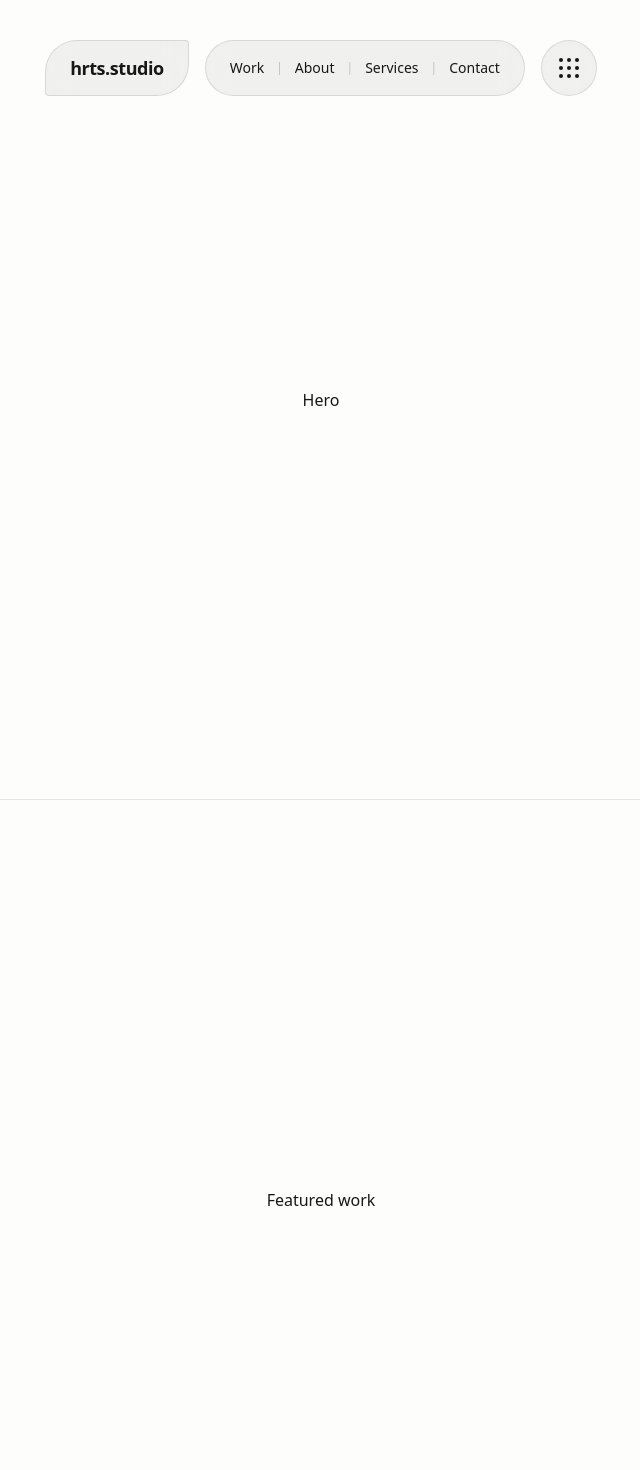
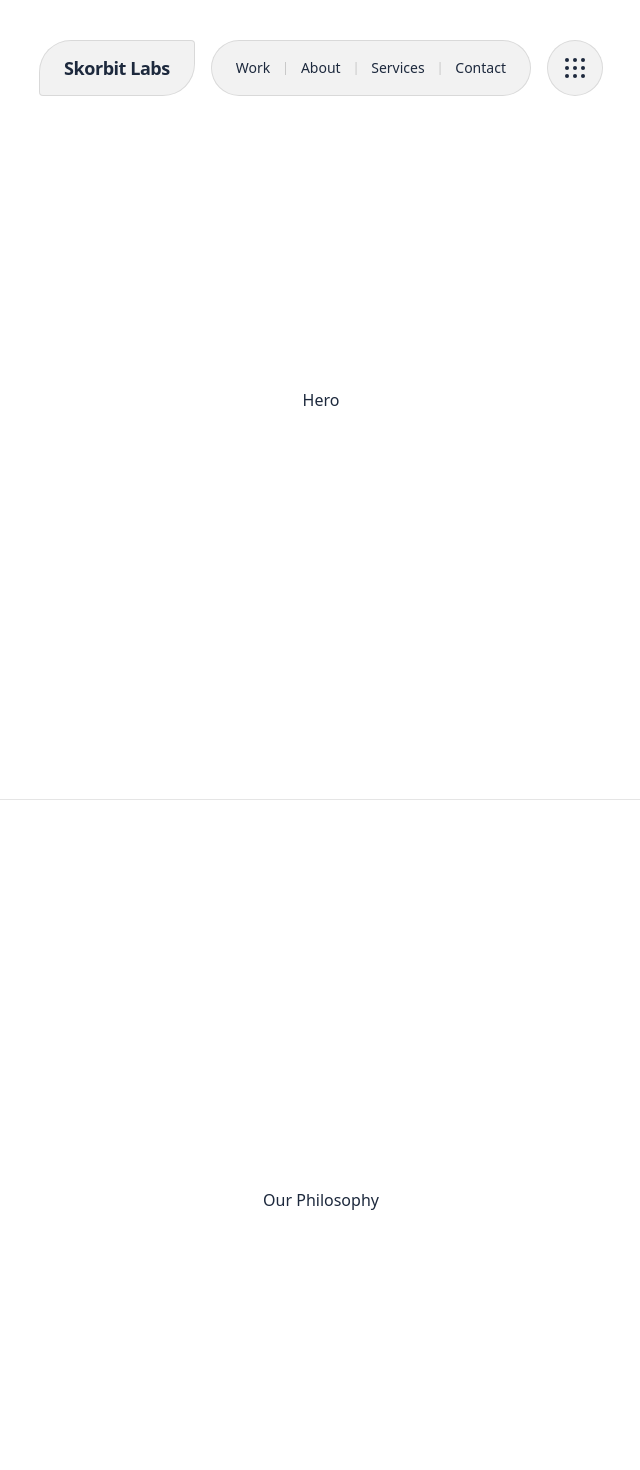
Before and after one commit to muhammadminhaz/skorbit-labs, a Next.js app: page / in a window 1280 px wide. Shown: the top 1470 px of the page, without its empty margins (319-959 px from the left). Built offline with nearby package versions, Linux system fonts and the light colour scheme.

Commit message:
Nav bar design

```diff
--- a/app/layout.tsx
+++ b/app/layout.tsx
@@ -2,7 +2,7 @@ import type { Metadata } from "next";
 import "./globals.css";
 
 export const metadata: Metadata = {
-  title: "hrts.studio",
+  title: "Skorbit Labs",
   description: "A people first digital studio",
 };
 
--- a/app/page.tsx
+++ b/app/page.tsx
@@ -1,27 +1,25 @@
 import Navbar from "@/components/Navbar";
 import Hero from "@/components/sections/Hero";
-import FeaturedWork from "@/components/sections/FeaturedWork";
-import Introduction from "@/components/sections/Introduction";
+import Philosophy from "@/components/sections/Philosophy";
 import Services from "@/components/sections/Services";
-import Testimonials from "@/components/sections/Testimonials";
-import Contact from "@/components/sections/Contact";
+import Story from "@/components/sections/Story";
+import Process from "@/components/sections/Process";
+import WhySkorbit from "@/components/sections/WhySkorbit";
+import CTA from "@/components/sections/CTA";
 import Footer from "@/components/sections/Footer";
 
 export default function Home() {
   return (
-    <main className="bg-[#fdfdfc] text-neutral-900 selection:bg-neutral-900 selection:text-white">
+    <main className="bg-white text-slate-800 selection:bg-sky-100 selection:text-slate-900">
       <Navbar />
-
       <Hero />
-      <FeaturedWork />
-      <Introduction />
+      <Philosophy />
       <Services />
-      <Testimonials />
-
-      <div className="min-h-screen flex flex-col">
-        <Contact />
-        <Footer />
-      </div>
+      <Story />
+      <Process />
+      <WhySkorbit />
+      <CTA />
+      <Footer />
     </main>
   );
 }
--- a/components/Navbar.tsx
+++ b/components/Navbar.tsx
@@ -212,7 +212,7 @@ export default function Navbar() {
               className="px-4 md:px-6"
             >
               <Link href="/" className="font-bold text-base md:text-lg tracking-tight">
-                hrts.studio
+                Skorbit Labs
               </Link>
             </GlowBlock>
           </div>
--- /dev/null
+++ b/components/SmoothScroll.tsx
@@ -0,0 +1,23 @@
+"use client";
+
+import { useEffect, useRef } from "react";
+import gsap from "gsap";
+import { ScrollTrigger } from "gsap/ScrollTrigger";
+
+gsap.registerPlugin(ScrollTrigger);
+
+export default function SmoothScroll({ children }: { children: React.ReactNode }) {
+  const contentRef = useRef<HTMLDivElement>(null);
+
+  useEffect(() => {
+    // Basic smooth scroll setup or Lenis integration would go here
+    // For now, we'll just ensure GSAP ScrollTrigger is updated
+    ScrollTrigger.refresh();
+
+    return () => {
+      ScrollTrigger.getAll().forEach(t => t.kill());
+    };
+  }, []);
+
+  return <div ref={contentRef}>{children}</div>;
+}
--- /dev/null
+++ b/components/sections/CTA.tsx
@@ -0,0 +1,7 @@
+export default function CTA() {
+  return (
+      <section id="cta" className="min-h-screen flex items-center justify-center border-b border-neutral-200">
+        <h2>Featured work</h2>
+      </section>
+  );
+}
--- /dev/null
+++ b/components/sections/Philosophy.tsx
@@ -0,0 +1,7 @@
+export default function Philosophy() {
+  return (
+      <section id="philosophy" className="min-h-screen flex items-center justify-center border-b border-neutral-200">
+        <h2>Our Philosophy</h2>
+      </section>
+  );
+}
--- /dev/null
+++ b/components/sections/Process.tsx
@@ -0,0 +1,7 @@
+export default function FeaturedWork() {
+  return (
+      <section id="process" className="min-h-screen flex items-center justify-center border-b border-neutral-200">
+        <h2>How To Start</h2>
+      </section>
+  );
+}
--- /dev/null
+++ b/components/sections/Story.tsx
@@ -0,0 +1,7 @@
+export default function Story() {
+  return (
+      <section id="story" className="min-h-screen flex items-center justify-center border-b border-neutral-200">
+        <h2>Our Origin</h2>
+      </section>
+  );
+}
--- /dev/null
+++ b/components/sections/WhySkorbit.tsx
@@ -0,0 +1,7 @@
+export default function WhySkorbit() {
+  return (
+      <section id="why-skorbit" className="min-h-screen flex items-center justify-center border-b border-neutral-200">
+        <h2>Why Choose Us</h2>
+      </section>
+  );
+}
--- a/package.json
+++ b/package.json
@@ -1,5 +1,5 @@
 {
-  "name": "hrts-studio",
+  "name": "skorbit-labs",
   "version": "0.1.0",
   "private": true,
   "scripts": {
@@ -13,6 +13,8 @@
     "framer-motion": "^12.29.2",
     "lucide-react": "^0.563.0",
     "next": "16.1.4",
+    "gsap": "^3.10.1",
+    "ogl": "^1.0.11",
     "react": "19.2.3",
     "react-dom": "19.2.3",
     "tailwind-merge": "^3.4.0"
```
Also changed, not shown: 1 other file (tests, documents, lock files or other folders).
